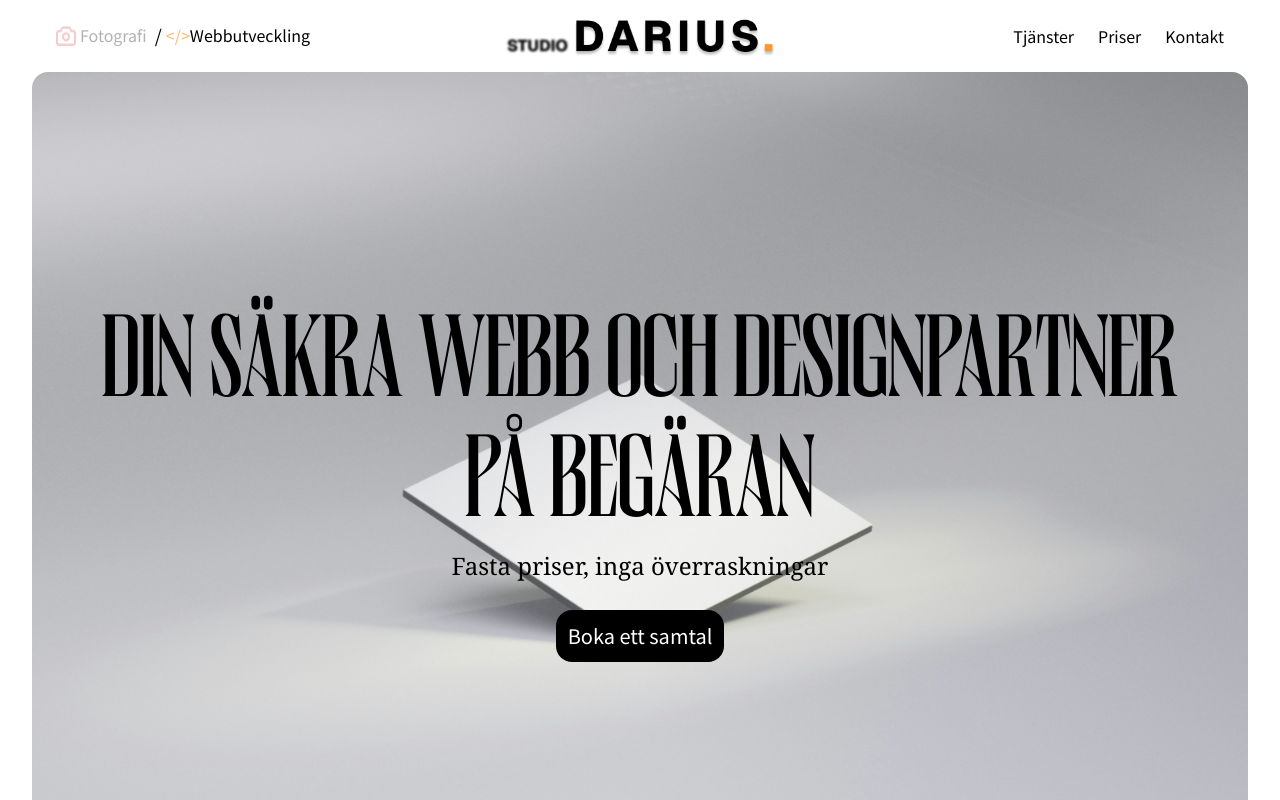
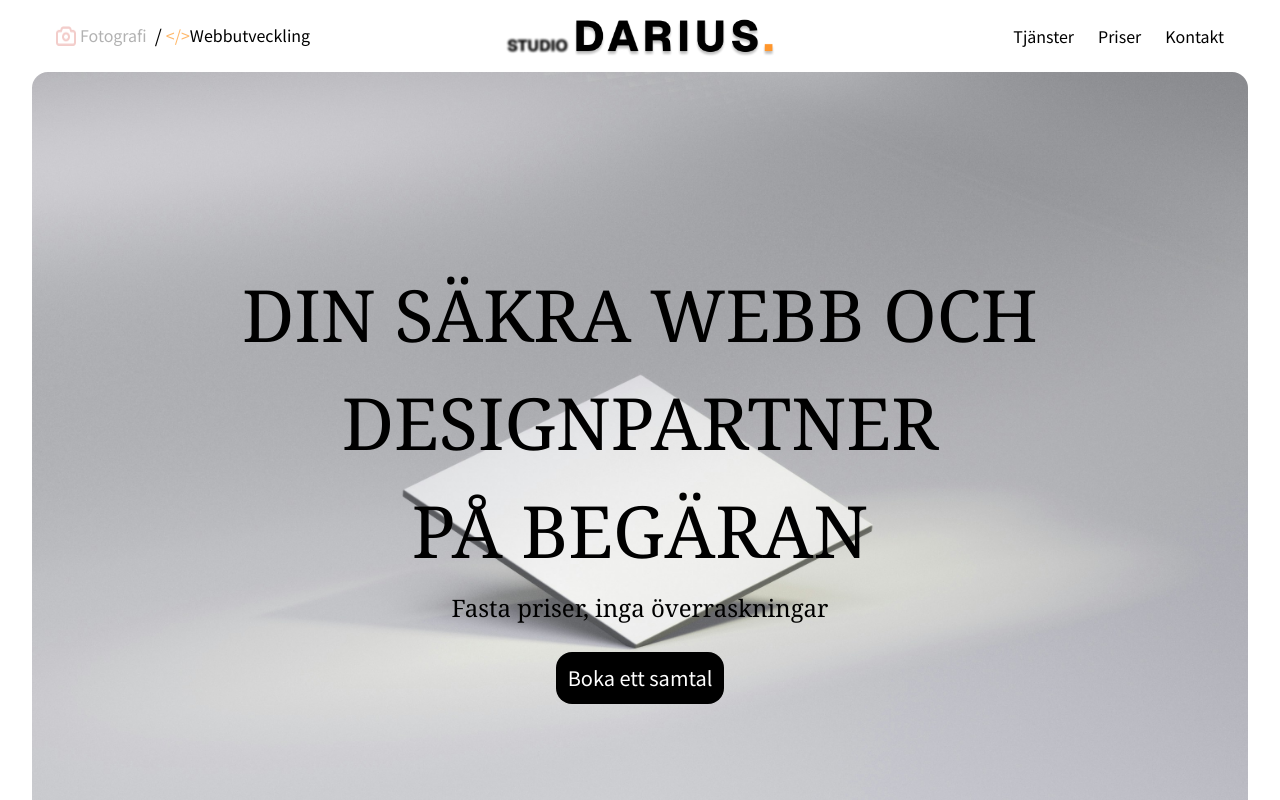
Before and after one commit to sebastianpiresmolin/StudioDarius, a Next.js app in the folder studiodarius/: page /web in a window 1280 px wide. Shown: the top 800 px of the page. Built offline with nearby package versions, Linux system fonts and the light colour scheme.

Commit message:
changed font

```diff
--- a/studiodarius/components/ui/webhero.tsx
+++ b/studiodarius/components/ui/webhero.tsx
@@ -1,10 +1,8 @@
-import {ArrowRight} from "lucide-react";
-
 export default function Webhero() {
     return (
         <div className="w-[95%] h-[50vh] xl:h-[820px] bg-[url('/landingweb.jpg')] bg-cover bg-center bg-clip-content rounded-2xl mt-8 lg:mt-2 m-auto">
             <div className="flex flex-col md:gap-2 h-full w-full items-center justify-center text-center">
-                <h1 className="AudemarsMedium text-3xl md:text-5xl xl:text-8xl leading-tight">DIN SÄKRA WEBB OCH DESIGNPARTNER<br/>PÅ BEGÄRAN</h1>
+                <h1 className="font-serif text-3xl md:text-5xl xl:text-7xl leading-normal">DIN SÄKRA WEBB OCH DESIGNPARTNER<br/>PÅ BEGÄRAN</h1>
                 <h3 className="font-serif font-medium md:text-2xl">Fasta priser, inga överraskningar</h3>
                 <a href="/" className="flex items-center gap-2 lg:mt-5 mt-10 font-sans text-sm lg:text-xl p-2 md:p-3 2xl:p-4 bg-black text-white rounded-2xl">
                     Boka ett samtal
```
